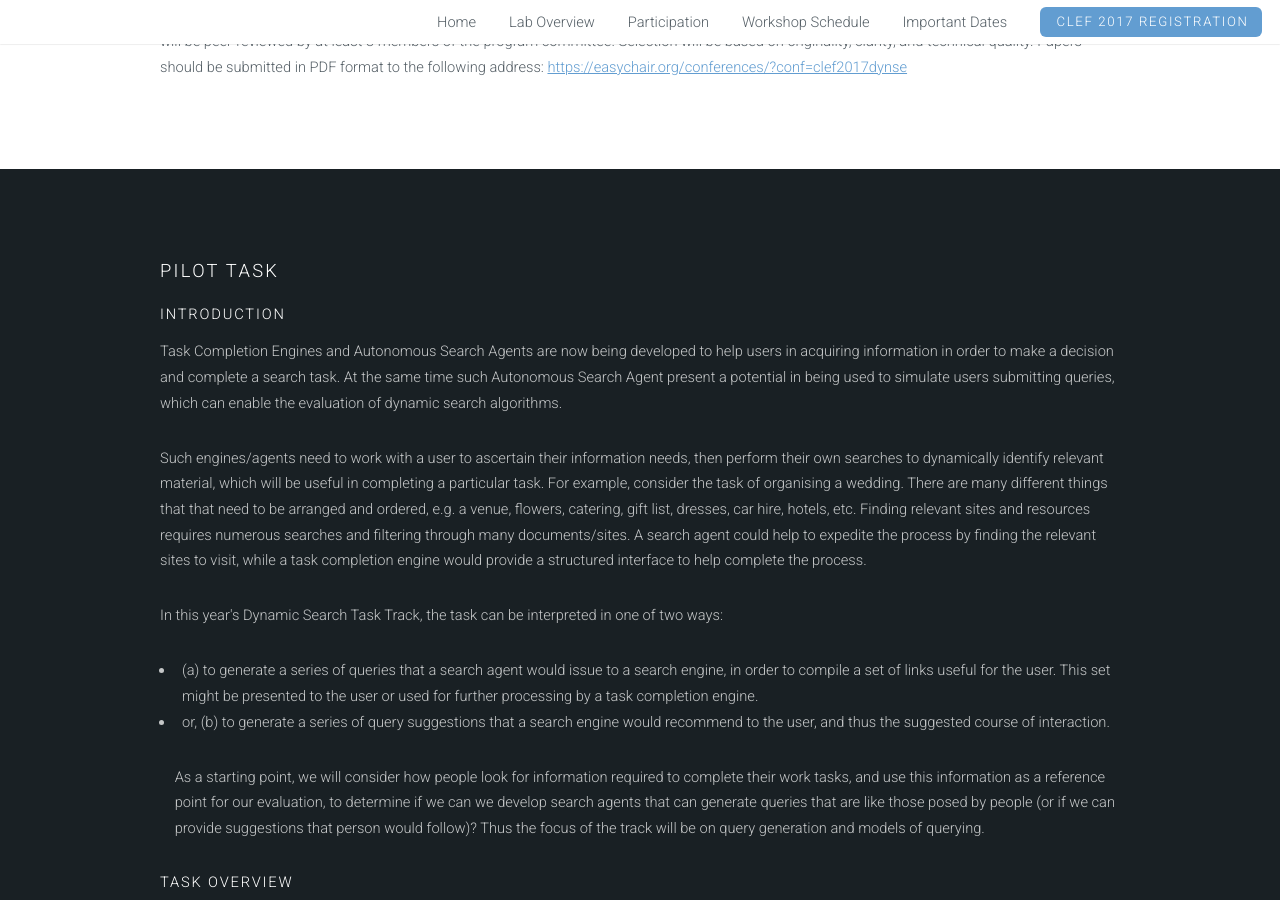
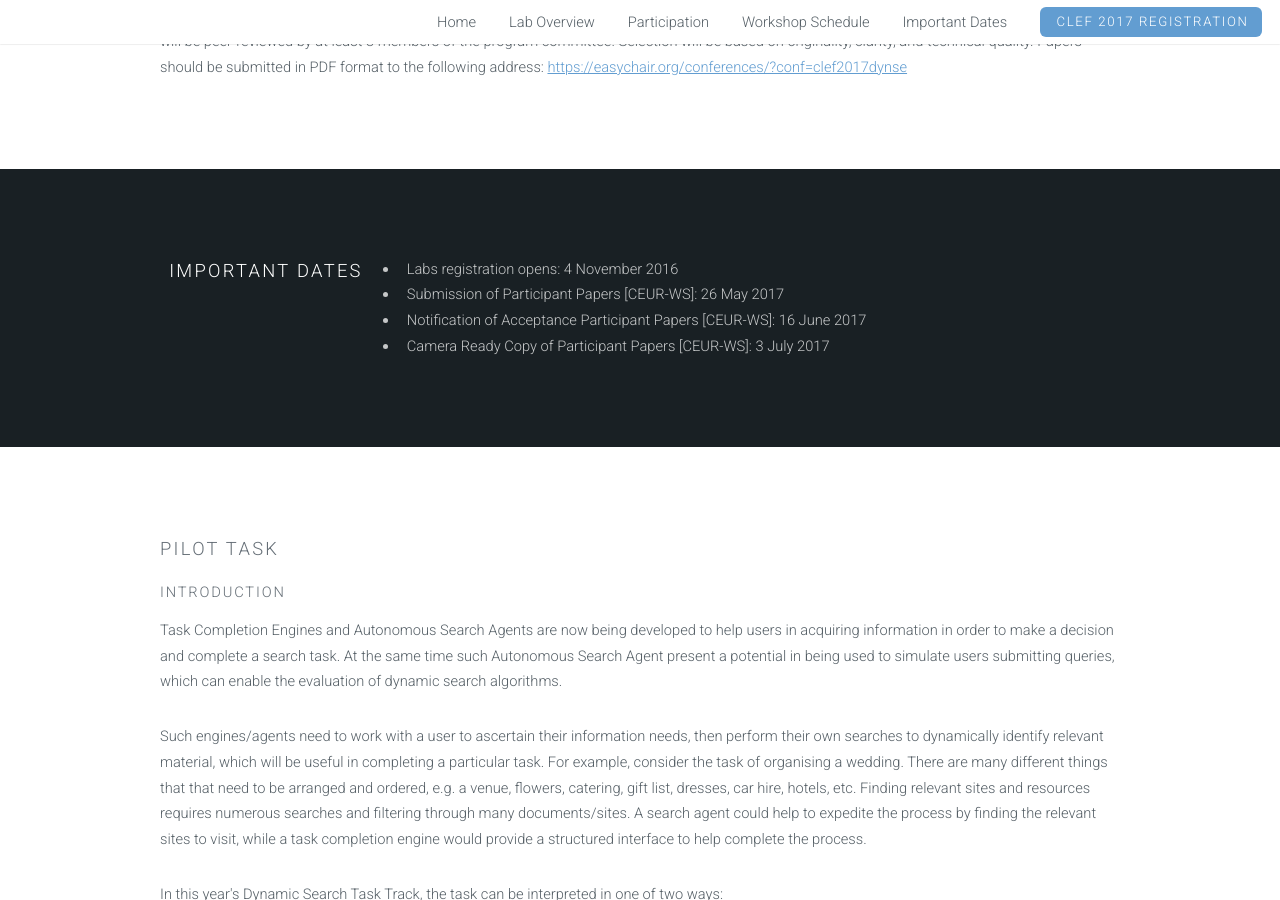
Before and after one commit to ekanou/dynamicsearch, a Jekyll site: the page built from clef-lab.html, in a window 1280 px wide and 900 px high, scrolled down 2112 px. Built offline with Jekyll 4.4.1, drawn with Linux system fonts in a browser that asks for light colours.

Commit message:
Update clef-lab.html

```diff
--- a/clef-lab.html
+++ b/clef-lab.html
@@ -61,7 +61,21 @@ layout: clef-default
 	</div>
 </section>
 
-<section id="Pilot Task" class="wrapper style2">
+<section id="Important Dates for Paper Submission" class="wrapper style2">
+        <div class="container">
+            	<div class="row">
+                    	<h3>Important Dates</h3>
+                    	<ul>
+                        	<li>Labs registration opens: 4 November 2016</li>
+                        	<li>Submission of Participant Papers [CEUR-WS]: 26 May 2017</li>
+                        	<li>Notification of Acceptance Participant Papers [CEUR-WS]: 16 June 2017</li>
+                        	<li>Camera Ready Copy of Participant Papers [CEUR-WS]: 3 July 2017</li>
+                    	</ul>
+            	</div>
+        </div>
+</section>
+
+<section id="Pilot Task" class="wrapper style1">
      	<div class="container">
             	<div class="row">
 			<section>
@@ -170,7 +184,7 @@ layout: clef-default
 </section>
 
 
-<section id="Important Dates" class="wrapper style1">
+<section id="Important Dates for Pilot Task" class="wrapper style2">
         <div class="container">
             	<div class="row">
                     	<h3>Important Dates</h3>
```
